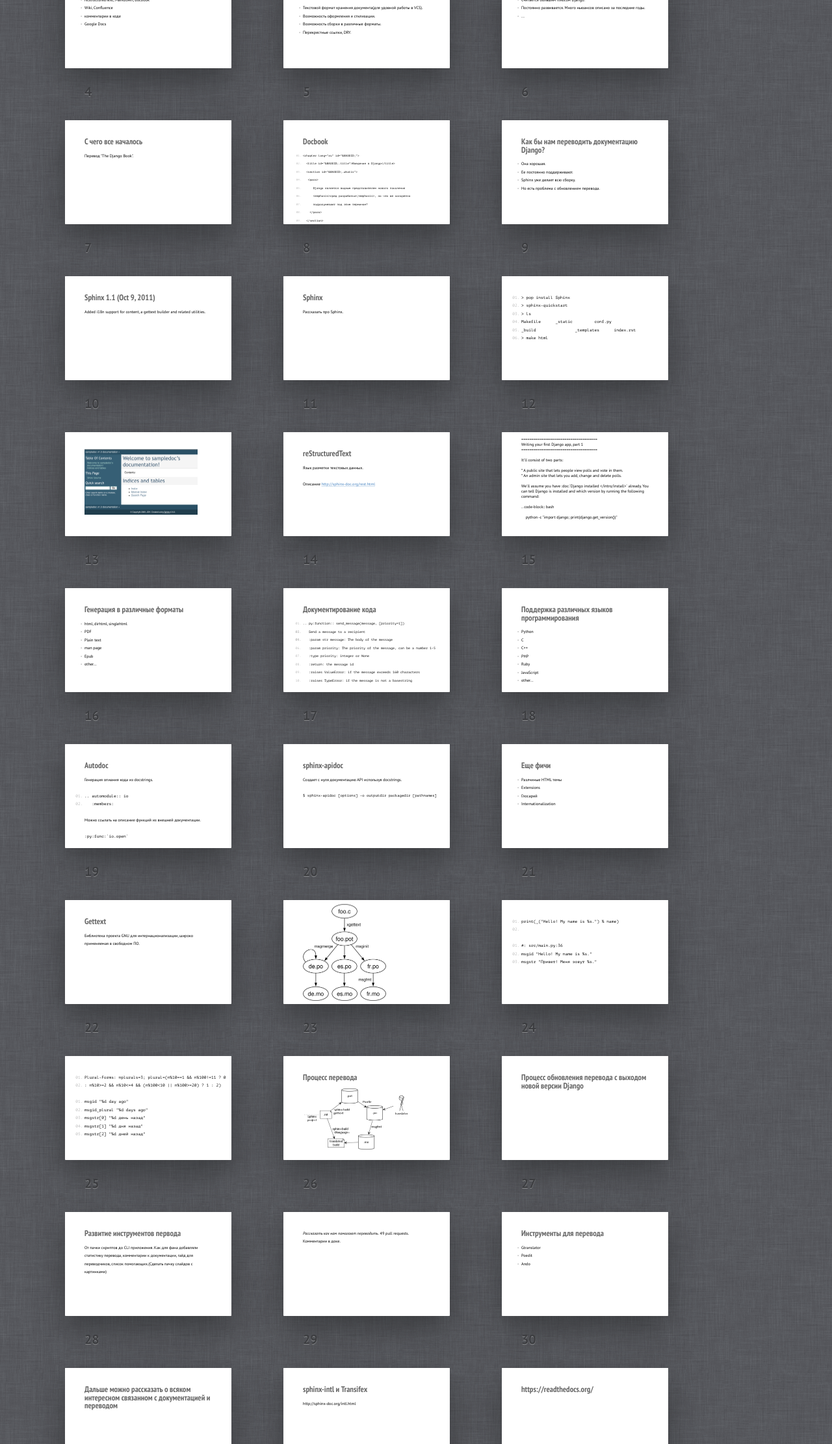
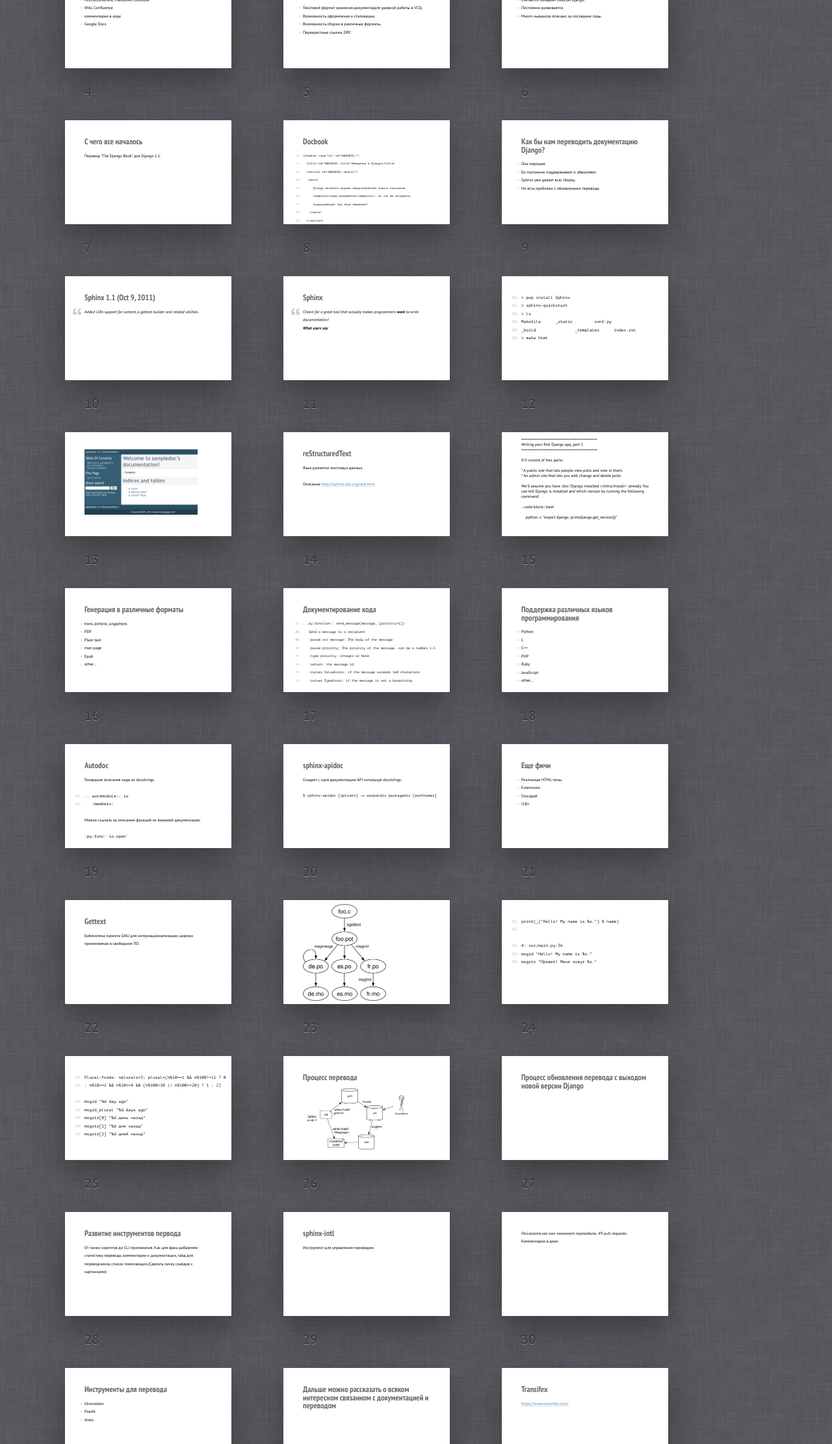
Before and after one commit to Alerion/alerion.github.io, a plain HTML site: page lvivpy-presentation/index.html in a window 1280 px wide. Shown: the part 575-2797 px from the top of the page at 65% size. Drawn offline with Linux system fonts and the light colour scheme.

Commit message:
update presentation

```diff
--- a/lvivpy-presentation/index.html
+++ b/lvivpy-presentation/index.html
@@ -79,15 +79,15 @@
 
 		<ul>
 			<li>Считается большим плюсом Django.</li>
-			<li>Постоянно развивается. Много ньюансов описано за последние годы.</li>
-			<li>...</li>
+			<li>Постоянно развивается.</li>
+			<li>Много ньюансов описано за последние годы.</li>
 		</ul>
 	</div></section>
 
 	<section class="slide"><div>
 		<h2>С чего все началось</h2>
 
-		Перевод "The Django Book".
+		Перевод "The Django Book" для Django 1.1.
 
 		<footer>
 			Весна 2008-го. Рассказать про Django Book, что давно не обновляли ее. Как Руслан переводил по дороге на работу.
@@ -123,7 +123,7 @@
 
 		<ul>
 			<li>Она хорошая.</li>
-			<li>Ее постоянно поддерживают.</li>
+			<li>Ее постоянно поддерживают и обвноляют.</li>
 			<li>Sphinx уже делает всю сборку.</li>
 			<li>Но есть проблема с обновлением перевода.</li>
 		</ul>
@@ -136,7 +136,12 @@
 	<section class="slide"><div>
 		<h2>Sphinx 1.1 (Oct 9, 2011)</h2>
 
-		Added i18n support for content, a gettext builder and related utilities.
+		<figure>
+			<blockquote>
+				<p>Added i18n support for content, a gettext builder and related utilities.</p>
+			</blockquote>
+		</figure>
+
 		<footer>
 			Начало перевода Feb 15, 2012. Цель перевести основные разделы. Аналогичные проекты не ушли дальше двух глав.
 		</footer>
@@ -145,7 +150,12 @@
 	<section class="slide"><div>
 		<h2>Sphinx</h2>
 
-		Рассказать про Sphinx.
+		<figure>
+			<blockquote>
+				<p>Cheers for a great tool that actually makes programmers <b>want</b> to write documentation!</p>
+			</blockquote>
+			<figcaption>What users say</figcaption>
+		</figure>
 	</div></section>
 
 	<section class="slide"><div>
@@ -238,7 +248,7 @@
 	<section class="slide"><div>
 		<h2>Autodoc</h2>
 
-		<p>Генерация опиания кода из docstrings.</p>
+		<p>Генерация опиcания кода из docstrings.</p>
 
 		<pre>
 			<code>.. automodule:: io</code>
@@ -269,7 +279,7 @@
 			<li>Разлчиные HTML темы</li>
 			<li>Extensions</li>
 			<li>Глосарий</li>
-			<li>Internationalization</li>
+			<li>I18n</li>
 		</ul>
 	</div></section>
 
@@ -334,6 +344,14 @@
 	</div></section>
 
 	<section class="slide"><div>
+		<h2>sphinx-intl</h2>
+
+		<p>
+			Инструмент для управления переводом.
+		</p>
+	</div></section>
+
+	<section class="slide"><div>
 		<i>Рассказать как нам помогают переводить.</i>
 		49 pull requests. Комментарии в доке.
 	</div></section>
@@ -353,14 +371,28 @@
 	</div></section>
 
 	<section class="slide"><div>
-		<h2>sphinx-intl и Transifex</h2>
+		<h2>Transifex</h2>
 
-		http://sphinx-doc.org/intl.html
+		<p>
+			<a href="https://www.transifex.com/">https://www.transifex.com/</a>
+		</p>
 	</div></section>
 
 	<section class="slide"><div>
-		<h2>https://readthedocs.org/</h2>
+		<h2>Read the Docs</h2>
 
+		<p>
+			Хостинг документации для открытых проектов.<br>
+			<a href="https://readthedocs.org/">https://readthedocs.org/</a>
+		</p>
+
+		<ul>
+			<li>Поддержка документации на Sphinx</li>
+			<li>Git, hg, bzr, svn</li>
+			<li>Автообновление.</li>
+			<li>Версионность.</li>
+			<li>Генерация PDF.</li>
+		</ul>
 		<footer>
 			Хочу упомянуть о readthedocs.
 		</footer>
@@ -369,9 +401,9 @@
 	<section class="slide"><div>
 		<h2>Наставления новичкам</h2>
 		<ul>
-			<li>учить английский</li>
-			<li>читать документацию</li>
-			<li>учить Python перед Django</li>
+			<li>Учить английский</li>
+			<li>Читать документацию</li>
+			<li>Учить Python перед Django</li>
 		</ul>
 		<footer>
 			Наши наблюдения читают ли люди документацию. Читают не прочитав доку Python.
```
